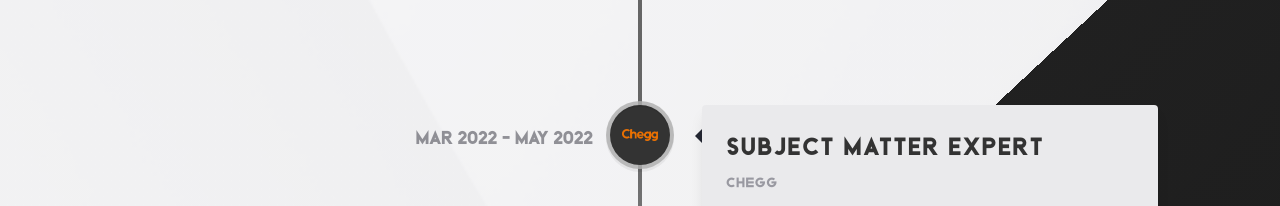
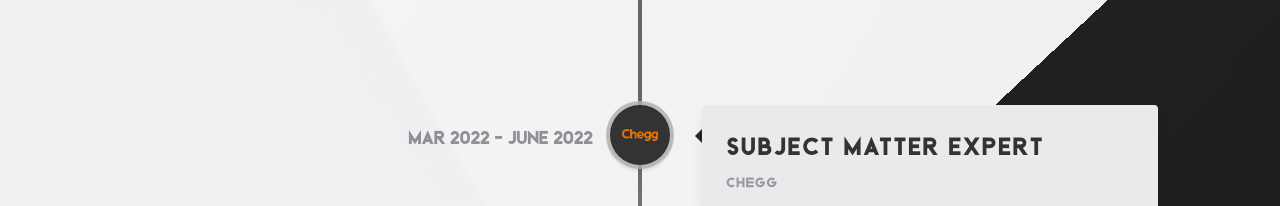
Before and after one commit to BFurious/Ashutosh-portfolio, a React (Vite) app: page / in a window 1280 px wide. Shown: the part 4060-4266 px from the top of the page. Built offline with nearby package versions, Linux system fonts and the light colour scheme.

Commit message:
updates intern timeperiod

```diff
--- a/src/constants/index.js
+++ b/src/constants/index.js
@@ -119,7 +119,7 @@
     company_name: 'Chegg',
     icon: chegg,
     iconBg: '#333333',
-    date: 'Mar 2022 - May 2022',
+    date: 'Mar 2022 - June 2022',
     brief: "My role involved providing expert knowledge and solutions in my field of expertise to support students in their learning journey. I developed right, detailed solutions for textbook problems and responded to student queries, ensuring clarity and accuracy. Additionally, I collaborated with other experts to review and improve content, contributing to a rich, reliable knowledge base. My achievements include maintaining a high accuracy rate in my solutions, receiving consistently positive feedback from students, and helping to increase student satisfaction and engagement through timely and insightful assistance."
   },
 ]
```
